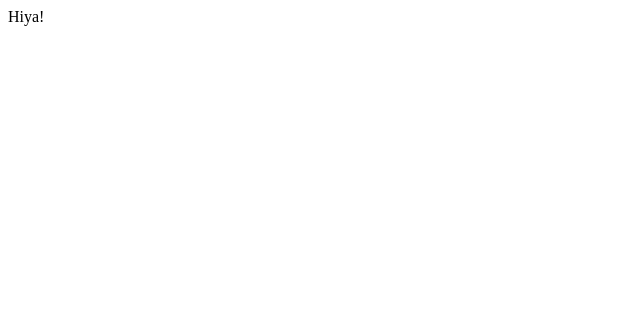
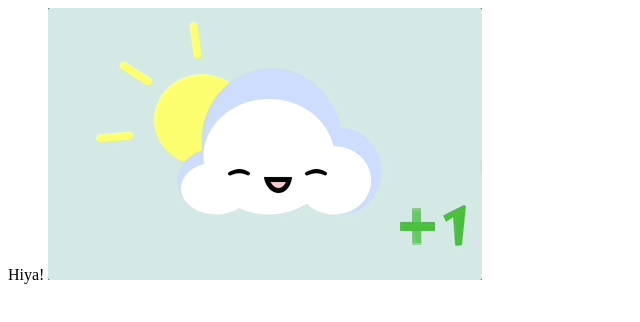
Before and after one commit to janders1701/Module-17-Homework, a plain HTML site: page index.html in a window 1280 px wide. Shown: the whole page, without its empty margins (0-640 px from the left). Drawn offline with Linux system fonts and the light colour scheme.

Commit message:
Update index.html

```diff
--- a/index.html
+++ b/index.html
@@ -7,5 +7,6 @@
 </head>
 <body>
     Hiya!
+    <img src="/cloud 2.gif">
 </body>
 </html>
```
